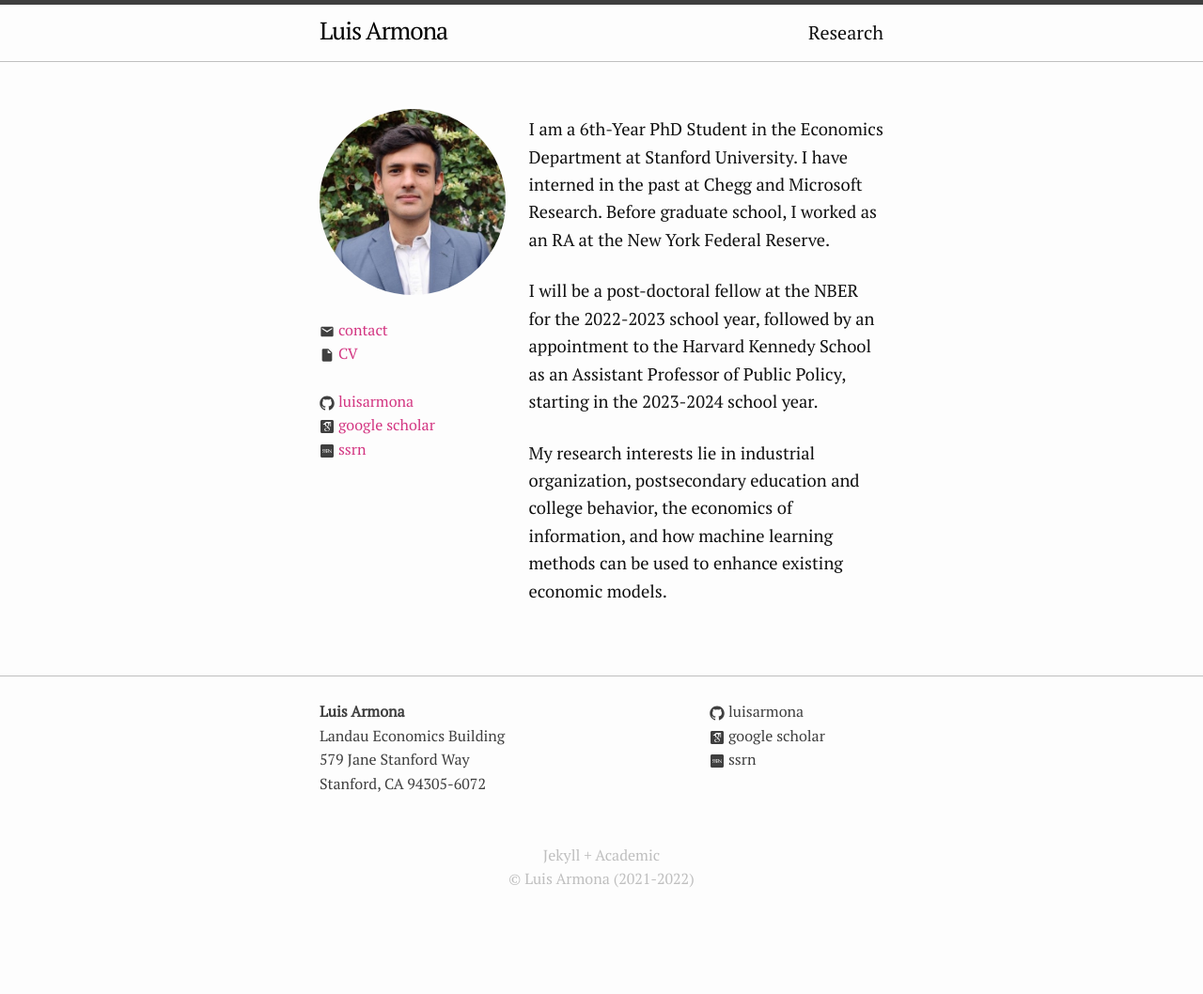
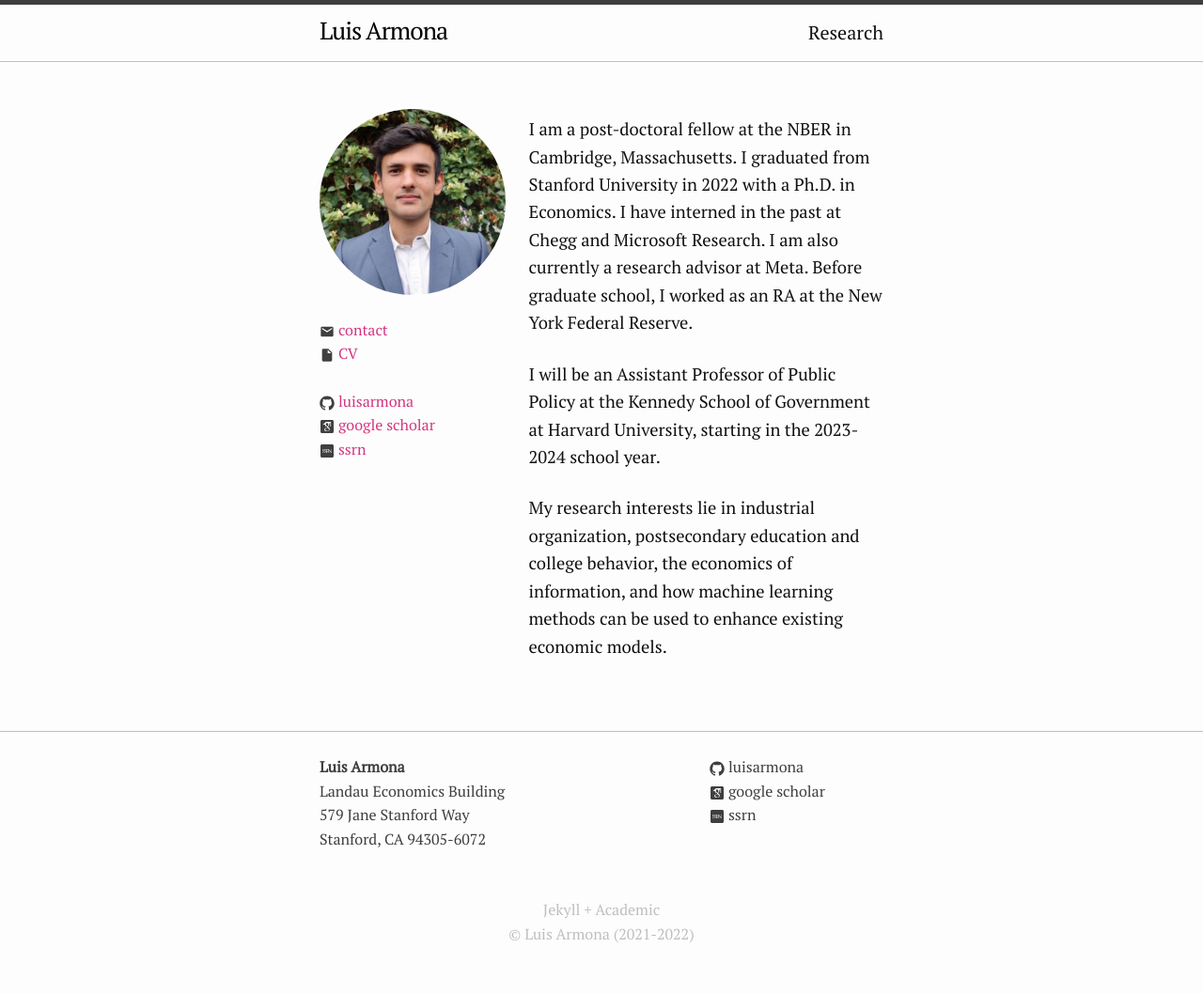
Before and after one commit to luisarmona/luisarmona.github.io, a Jekyll site: the page built from index.markdown, in a window 1280 px wide. Shown: the whole page at 94% size. Built offline with Jekyll 4.4.1, drawn with Linux system fonts in a browser that asks for light colours; before the commit the page ends 999 px from its top, so only the background shows below that.

Commit message:
updated research/CV pages to reflect NBER / new confs

```diff
--- a/Research.markdown
+++ b/Research.markdown
@@ -29,3 +29,7 @@ permalink: /research/
 
 
 - What is Newsworthy? Information and Bias in the Filtering of News (with Matthew Gentzkow, Emir Kamenica, and Jesse Shapiro).
+
+- The Effects of Social Network Access on Long-term Outcomes (with Mike Bailey).
+
+- The U.S. Consumer Firearms Industry: Equilibrium and Implications for Gun Policy (with Adam Rosenberg).
--- a/index.markdown
+++ b/index.markdown
@@ -6,8 +6,8 @@ layout: about
 #title: Luis Armona
 ---
 
-I am a 6th-Year PhD Student in the Economics Department at Stanford University. I have interned in the past at Chegg and Microsoft Research.  Before graduate school, I worked as an RA at the New York Federal Reserve.
+I am a post-doctoral fellow at the NBER in Cambridge, Massachusetts. I graduated from Stanford University in 2022 with a Ph.D. in Economics. I have interned in the past at Chegg and Microsoft Research. I am also currently a research advisor at Meta. Before graduate school, I worked as an RA at the New York Federal Reserve.
 
-I will be a post-doctoral fellow at the NBER for the 2022-2023 school year, followed by an appointment to the Harvard Kennedy School as an Assistant Professor of Public Policy, starting in the 2023-2024 school year.
+I will be an Assistant Professor of Public Policy at the Kennedy School of Government at Harvard University, starting in the 2023-2024 school year.
 
 My research interests lie in industrial organization, postsecondary education and college behavior, the economics of information, and how machine learning methods can be used to enhance existing economic models.
```
Also changed, not shown: 1 other file.
